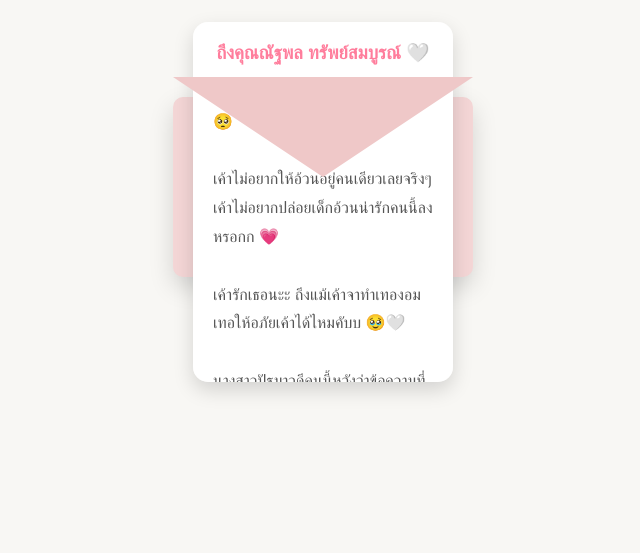
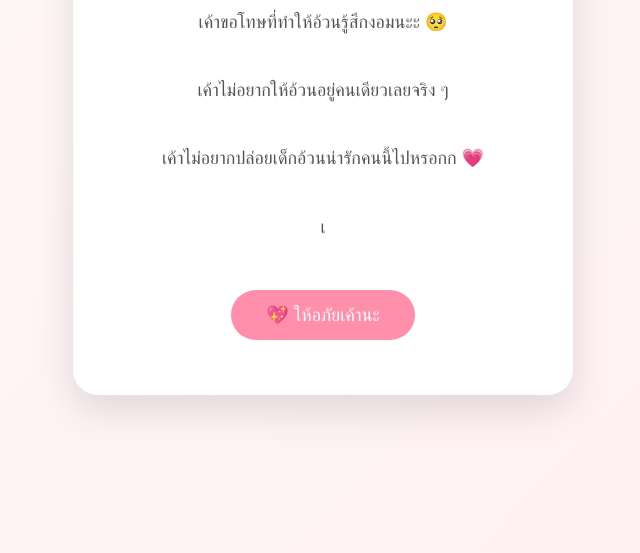
Before and after one commit to firstnaja08/lovetam, a plain HTML site: page index.html in a window 1280 px wide. Shown: the part 247-800 px from the top of the page, without its empty margins (317-957 px from the left). Drawn offline with Linux system fonts and the light colour scheme.

Commit message:
Update index.html

```diff
--- a/index.html
+++ b/index.html
@@ -3,41 +3,167 @@
 <head>
 <meta charset="UTF-8">
 <meta name="viewport" content="width=device-width, initial-scale=1.0">
-<title>For You ❤️</title>
+<title>For Nat ❤️</title>
+
 <style>
-*{margin:0;padding:0;box-sizing:border-box;font-family:Arial,sans-serif}
-body{background:#f8f7f4;display:flex;justify-content:center;align-items:center;height:100vh}
-.container{text-align:center}
-h2{color:#555;margin-bottom:20px}
-.envelope{position:relative;width:300px;height:200px;cursor:pointer}
-.base{width:300px;height:180px;background:#f4d6d6;border-radius:10px;position:absolute;bottom:0;box-shadow:0 10px 25px rgba(0,0,0,.15)}
-.flap{position:absolute;width:0;height:0;border-left:150px solid transparent;border-right:150px solid transparent;border-top:100px solid #efc8c8;top:0;transform-origin:top;transition:.8s;z-index:5}
-.letter{position:absolute;width:260px;height:360px;background:#fff;left:20px;bottom:15px;border-radius:15px;padding:20px;overflow:auto;box-shadow:0 8px 20px rgba(0,0,0,.15);transform:translateY(120px);transition:1s}
-.open .flap{transform:rotateX(180deg)}
-.open .letter{transform:translateY(-170px)}
-h3{color:#ff7d9c;margin-bottom:15px}
-p{color:#555;line-height:1.8;text-align:left}
-.heart{font-size:40px;margin-top:15px;animation:beat 1s infinite}
-@keyframes beat{50%{transform:scale(1.2)}}
+*{
+margin:0;
+padding:0;
+box-sizing:border-box;
+font-family:'Prompt',sans-serif;
+}
+
+body{
+background:linear-gradient(135deg,#fffaf7,#ffeef3);
+height:100vh;
+display:flex;
+justify-content:center;
+align-items:center;
+overflow:hidden;
+}
+
+.card{
+width:90%;
+max-width:500px;
+background:white;
+padding:35px;
+border-radius:25px;
+box-shadow:0 15px 40px rgba(0,0,0,.12);
+text-align:center;
+position:relative;
+z-index:2;
+}
+
+h1{
+color:#ff6f91;
+margin-bottom:20px;
+}
+
+#text{
+color:#555;
+line-height:1.9;
+font-size:18px;
+min-height:260px;
+white-space:pre-wrap;
+}
+
+button{
+margin-top:25px;
+padding:14px 35px;
+border:none;
+border-radius:40px;
+background:#ff8fab;
+color:white;
+font-size:18px;
+cursor:pointer;
+transition:.3s;
+}
+
+button:hover{
+transform:scale(1.08);
+background:#ff6f91;
+}
+
+#result{
+margin-top:20px;
+font-size:22px;
+color:#ff4f7d;
+font-weight:bold;
+}
+
+.heart{
+position:fixed;
+font-size:24px;
+animation:fall 5s linear forwards;
+pointer-events:none;
+}
+
+@keyframes fall{
+0%{
+transform:translateY(-100px);
+opacity:1;
+}
+100%{
+transform:translateY(110vh);
+opacity:0;
+}
+}
 </style>
 </head>
+
 <body>
-<div class="container">
-<h2>💌 กดที่ซองจดหมาย</h2>
-<div class="envelope" onclick="this.classList.toggle('open')">
-<div class="flap"></div>
-<div class="base"></div>
-<div class="letter">
-<h3>ถึงคุณณัฐพล ทรัพย์สมบูรณ์ 🤍</h3>
-<p>
-เค้าขอโทษที่ทำให้อ้วนรู้สึกงอมนะะ 🥺<br><br>
-เค้าไม่อยากให้อ้วนอยู่คนเดียวเลยจริงๆ เค้าไม่อยากปล่อยเด็กอ้วนน่ารักคนนี้ลงหรอกก 💗<br><br>
-เค้ารักเธอนะะ ถึงแม้เค้าจาทำเทองอม เทอให้อภัยเค้าได้ไหมคับบ 🥹🤍<br><br>
-นางสาวปัฐมาวดีคนนี้หวังว่าข้อความที่ส่งไปนี้จะทำให้คุณณัฐพลยิ้มได้นะะ 😊💕
-</p>
-<div class="heart">❤️</div>
+
+<div class="card">
+
+<h1>🤍 ถึงคุณณัฐพล ทรัพย์สมบูรณ์</h1>
+
+<div id="text"></div>
+
+<button onclick="forgive()">
+💖 ให้อภัยเค้านะ
+</button>
+
+<div id="result"></div>
+
 </div>
-</div>
-</div>
+
+<script>
+
+const message=`เค้าขอโทษที่ทำให้อ้วนรู้สึกงอมนะะ 🥺
+
+เค้าไม่อยากให้อ้วนอยู่คนเดียวเลยจริง ๆ
+
+เค้าไม่อยากปล่อยเด็กอ้วนน่ารักคนนี้ไปหรอกก 💗
+
+เค้ารักเธอนะ ถึงแม้เค้าจะทำให้เธองอม
+
+เธอให้อภัยเค้าได้ไหมคับบ ❤️
+
+จาก...
+นางสาวปัฐมาวดี 🤍`;
+
+let i=0;
+
+function typing(){
+if(i<message.length){
+document.getElementById("text").innerHTML+=message.charAt(i);
+i++;
+setTimeout(typing,40);
+}
+}
+
+typing();
+
+function forgive(){
+
+document.getElementById("result").innerHTML=
+"🥹💖 เย้! ขอบคุณที่ให้อภัยเค้านะ<br>เค้าสัญญาว่าจะดูแลอ้วนให้ดีกว่านี้ ❤️";
+
+for(let i=0;i<60;i++){
+
+let heart=document.createElement("div");
+
+heart.className="heart";
+
+heart.innerHTML=Math.random()>0.5?"💖":"❤️";
+
+heart.style.left=Math.random()*100+"vw";
+
+heart.style.fontSize=(20+Math.random()*30)+"px";
+
+heart.style.animationDuration=(3+Math.random()*3)+"s";
+
+document.body.appendChild(heart);
+
+setTimeout(()=>{
+heart.remove();
+},6000);
+
+}
+
+}
+
+</script>
+
 </body>
 </html>
```
